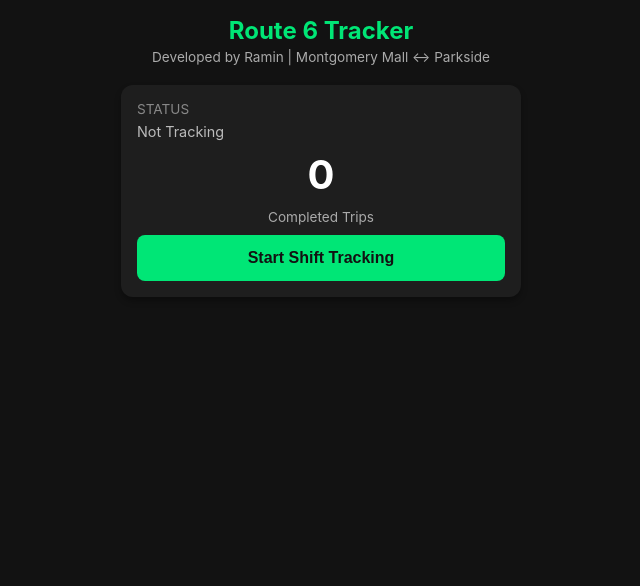
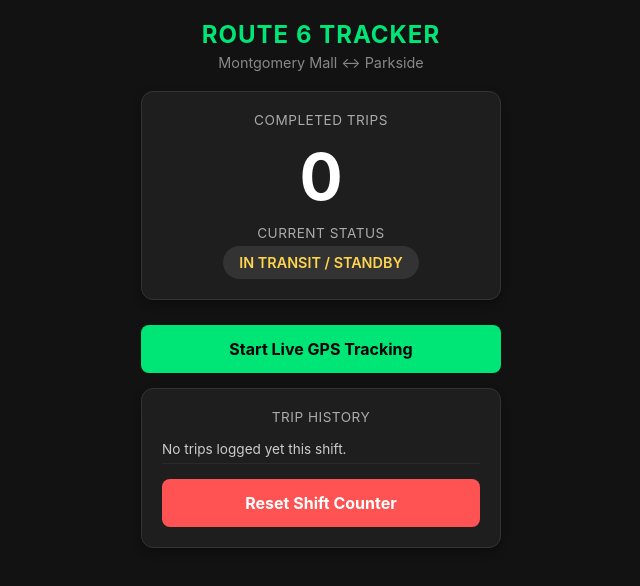
Before and after one commit to Caspian1988/index.html1, a website: page public/index.html in a window 1280 px wide. Shown: the whole page, without its empty margins (319-959 px from the left). Drawn offline with Linux system fonts and the light colour scheme.

Commit message:
Refresh public interface

```diff
--- a/public/index.html
+++ b/public/index.html
@@ -3,132 +3,79 @@
 <head>
   <meta charset="UTF-8">
   <meta name="viewport" content="width=device-width, initial-scale=1.0">
-  <title>Route 6 Tracker</title>
+  <title>Route 6 Trip Tracker</title>
   <style>
-    body {
-      font-family: -apple-system, BlinkMacSystemFont, "Segoe UI", Roboto, Helvetica, Arial, sans-serif;
-      background-color: #121212;
-      color: #ffffff;
-      margin: 0;
-      padding: 16px;
-      display: flex;
-      flex-direction: column;
-      align-items: center;
-    }
-    header {
-      text-align: center;
-      margin-bottom: 20px;
-    }
-    h1 {
-      margin: 0;
-      font-size: 1.5rem;
-      color: #00e676;
-    }
-    p.subtitle {
-      margin: 4px 0 0 0;
-      font-size: 0.85rem;
-      color: #aaa;
-    }
-    .card {
-      background-color: #1e1e1e;
-      border-radius: 12px;
-      padding: 16px;
-      width: 100%;
-      max-width: 400px;
-      margin-bottom: 16px;
-      box-shadow: 0 4px 6px rgba(0, 0, 0, 0.3);
-      box-sizing: border-box;
-    }
-    button {
-      background-color: #00e676;
-      color: #121212;
-      border: none;
-      padding: 14px;
-      font-size: 1rem;
-      font-weight: bold;
-      border-radius: 8px;
-      width: 100%;
-      cursor: pointer;
-      margin-top: 10px;
-    }
-    .status-text {
-      font-size: 0.9rem;
-      color: #bbb;
-      margin-top: 6px;
-    }
-    .trip-count {
-      font-size: 2.5rem;
-      font-weight: bold;
-      color: #fff;
-      text-align: center;
-      margin: 10px 0;
-    }
+    * { box-sizing: border-box; margin: 0; padding: 0; font-family: -apple-system, BlinkMacSystemFont, "Segoe UI", Roboto, sans-serif; }
+    body { background-color: #121212; color: #f5f5f5; text-align: center; padding: 20px; display: flex; flex-direction: column; align-items: center; min-height: 100vh; }
+    h1 { font-size: 1.5rem; color: #00e676; margin-bottom: 5px; text-transform: uppercase; letter-spacing: 1px; }
+    .subtitle { font-size: 0.9rem; color: #888; margin-bottom: 20px; }
+
+    .card { background: #1e1e1e; border: 1px solid #333; border-radius: 12px; padding: 20px; width: 100%; max-width: 360px; margin-bottom: 15px; box-shadow: 0 4px 10px rgba(0,0,0,0.3); }
+    .counter { font-size: 4rem; font-weight: bold; color: #ffffff; margin: 10px 0; }
+    .label { font-size: 0.85rem; color: #aaa; text-transform: uppercase; letter-spacing: 0.5px; }
+
+    .status-badge { display: inline-block; padding: 8px 16px; border-radius: 20px; font-weight: 600; font-size: 0.9rem; background: #333; color: #ffd54f; margin-top: 5px; }
+
+    .btn { background: #00e676; color: #000; border: none; padding: 14px 20px; font-size: 1rem; font-weight: bold; border-radius: 8px; width: 100%; max-width: 360px; cursor: pointer; margin-top: 10px; }
+    .btn:active { opacity: 0.8; }
+    .btn-reset { background: #ff5252; color: #fff; margin-top: 15px; }
+
+    .log-list { text-align: left; list-style: none; margin-top: 10px; font-size: 0.85rem; color: #ccc; max-height: 150px; overflow-y: auto; }
+    .log-item { padding: 6px 0; border-bottom: 1px solid #2a2a2a; }
   </style>
 </head>
 <body>
 
-  <header>
-    <h1>Route 6 Tracker</h1>
-    <p class="subtitle">Developed by Ramin | Montgomery Mall ↔ Parkside</p>
-  </header>
+  <h1>Route 6 Tracker</h1>
+  <p class="subtitle">Montgomery Mall ↔ Parkside</p>
 
-  <!-- WEATHER WIDGET CARD -->
-  <div class="card" id="weatherContainer" style="display:none;">
-    <div style="font-size: 0.75rem; color: #888; text-transform: uppercase; letter-spacing: 1px;">Current Terminal Weather</div>
-    <div style="display: flex; align-items: center; justify-content: space-around; margin-top: 10px;">
-      <div id="weatherIcon" style="font-size: 2.5rem;">☀️</div>
-      <div style="text-align: left;">
-        <div id="tempDisplay" style="font-size: 1.8rem; font-weight: bold; color: #fff;">--°F</div>
-        <div id="conditionDisplay" style="font-size: 0.9rem; color: #bbb;">Loading forecast...</div>
-      </div>
-    </div>
+  <div class="card">
+    <div class="label">Completed Trips</div>
+    <div class="counter" id="tripCount">0</div>
+    <div class="label">Current Status</div>
+    <div class="status-badge" id="currentStatus">STANDBY</div>
   </div>
 
-  <!-- MAIN SHIFT & TERMINAL TRACKER CARD -->
-  <div class="card">
-    <div style="font-size: 0.85rem; color: #888;">STATUS</div>
-    <div id="terminalStatus" class="status-text">Not Tracking</div>
-    <div class="trip-count" id="tripCounter">0</div>
-    <div style="text-align: center; font-size: 0.85rem; color: #aaa;">Completed Trips</div>
+  <button class="btn" id="gpsBtn" onclick="toggleGPS()">Start Live GPS Tracking</button>
 
-    <button id="toggleBtn" onclick="toggleTracking()">Start Shift Tracking</button>
+  <div class="card" style="margin-top: 15px;">
+    <div class="label">Trip History</div>
+    <ul class="log-list" id="historyList">
+      <li class="log-item">No trips logged yet this shift.</li>
+    </ul>
+    <button class="btn btn-reset" onclick="resetShift()">Reset Shift Counter</button>
   </div>
 
   <script>
-    // --- TERMINALS & GEOFENCING CONFIG ---
+    // --- TERMINALS & GEOFENCE CONFIG ---
     const TERMINALS = {
-      PARKSIDE: { name: "Parkside", lat: 39.0225, lon: -77.0972 },
-      MALL: { name: "Montgomery Mall", lat: 39.0251, lon: -77.1464 }
+      MONTGOMERY_MALL: { name: 'Montgomery Mall TC', lat: 39.0264, lon: -77.1378 },
+      PARKSIDE: { name: 'Parkside / Grosvenor', lat: 39.0232, lon: -77.1042 }
     };
-    const GEOFENCE_RADIUS_METERS = 150;
 
-    // --- APP STATE ---
-    let isTracking = false;
     let watchId = null;
     let wakeLock = null;
-    let tripCount = 0;
-    let lastTerminal = null;
 
-    // --- HAVERSINE FORMULA (METERS) ---
-    function getDistanceMeters(lat1, lon1, lat2, lon2) {
-      const R = 6371000;
-      const dLat = (lat2 - lat1) * Math.PI / 180;
-      const dLon = (lon2 - lon1) * Math.PI / 180;
-      const a = Math.sin(dLat / 2) * Math.sin(dLat / 2) +
-                Math.cos(lat1 * Math.PI / 180) * Math.cos(lat2 * Math.PI / 180) *
-                Math.sin(dLon / 2) * Math.sin(dLon / 2);
-      const c = 2 * Math.atan2(Math.sqrt(a), Math.sqrt(1 - a));
-      return R * c;
+    // Load saved shift data from phone storage
+    let shiftData = JSON.parse(localStorage.getItem('route6_shiftData')) || {
+      totalTrips: 0,
+      lastKnownTerminal: null,
+      tripHistory: []
+    };
+
+    function saveShiftData() {
+      localStorage.setItem('route6_shiftData', JSON.stringify(shiftData));
+      updateUI();
     }
 
-    // --- WAKE LOCK API ---
+    // --- SCREEN WAKE LOCK LOGIC ---
     async function requestWakeLock() {
       try {
         if ('wakeLock' in navigator) {
           wakeLock = await navigator.wakeLock.request('screen');
         }
       } catch (err) {
-        console.error("Wake Lock Error:", err.message);
+        console.log(`Wake Lock Error: ${err.message}`);
       }
     }
 
@@ -139,98 +86,117 @@
       }
     }
 
+    // --- HAVERSINE DISTANCE MATH ---
+    function calculateDistanceInMiles(lat1, lon1, lat2, lon2) {
+      const EARTH_RADIUS_MILES = 3958.8;
+      const dLat = (lat2 - lat1) * (Math.PI / 180);
+      const dLon = (lon2 - lon1) * (Math.PI / 180);
+
+      const a =
+        Math.sin(dLat / 2) * Math.sin(dLat / 2) +
+        Math.cos(lat1 * (Math.PI / 180)) *
+          Math.cos(lat2 * (Math.PI / 180)) *
+          Math.sin(dLon / 2) *
+          Math.sin(dLon / 2);
+
+      const c = 2 * Math.atan2(Math.sqrt(a), Math.sqrt(1 - a));
+      return EARTH_RADIUS_MILES * c;
+    }
+
+    function checkGeofences(currentLat, currentLon, radiusMiles = 0.06) {
+      const distMontgomery = calculateDistanceInMiles(currentLat, currentLon, TERMINALS.MONTGOMERY_MALL.lat, TERMINALS.MONTGOMERY_MALL.lon);
+      const distParkside = calculateDistanceInMiles(currentLat, currentLon, TERMINALS.PARKSIDE.lat, TERMINALS.PARKSIDE.lon);
+
+      if (distMontgomery <= radiusMiles) return 'MONTGOMERY_MALL';
+      if (distParkside <= radiusMiles) return 'PARKSIDE';
+      return null;
+    }
+
+    // --- PROCESS LIVE GPS UPDATE ---
+    function processLocationUpdate(lat, lon) {
+      const currentTerminal = checkGeofences(lat, lon);
+
+      if (currentTerminal) {
+        if (shiftData.lastKnownTerminal && shiftData.lastKnownTerminal !== currentTerminal) {
+          shiftData.totalTrips += 1;
+          shiftData.tripHistory.push({
+            tripNumber: shiftData.totalTrips,
+            from: TERMINALS[shiftData.lastKnownTerminal].name,
+            to: TERMINALS[currentTerminal].name,
+            timestamp: new Date().toLocaleTimeString([], { hour: '2-digit', minute: '2-digit' })
+          });
+        }
+        shiftData.lastKnownTerminal = currentTerminal;
+        saveShiftData();
+      }
+    }
+
+    // --- UI UPDATER ---
+    function updateUI() {
+      document.getElementById('tripCount').innerText = shiftData.totalTrips;
+
+      const statusBadge = document.getElementById('currentStatus');
+      if (shiftData.lastKnownTerminal) {
+        statusBadge.innerText = TERMINALS[shiftData.lastKnownTerminal].name;
+      } else {
+        statusBadge.innerText = 'IN TRANSIT / STANDBY';
+      }
+
+      const historyList = document.getElementById('historyList');
+      if (shiftData.tripHistory.length > 0) {
+        historyList.innerHTML = shiftData.tripHistory.slice().reverse().map(t =>
+          `<li class="log-item">Trip #${t.tripNumber}: ${t.from} ➔ ${t.to} (${t.timestamp})</li>`
+        ).join('');
+      } else {
+        historyList.innerHTML = '<li class="log-item">No trips logged yet this shift.</li>';
+      }
+    }
+
+    // --- CONTROLS ---
+    async function toggleGPS() {
+      const btn = document.getElementById('gpsBtn');
+      if (watchId === null) {
+        if ('geolocation' in navigator) {
+          watchId = navigator.geolocation.watchPosition(
+            (pos) => processLocationUpdate(pos.coords.latitude, pos.coords.longitude),
+            (err) => alert('GPS Error: ' + err.message),
+            { enableHighAccuracy: true, maximumAge: 10000, timeout: 5000 }
+          );
+
+          await requestWakeLock(); // Request Screen Wake Lock
+
+          btn.innerText = 'Stop GPS Tracking';
+          btn.style.background = '#ff9800';
+        } else {
+          alert('Geolocation is not supported by your browser.');
+        }
+      } else {
+        navigator.geolocation.clearWatch(watchId);
+        watchId = null;
+
+        releaseWakeLock(); // Release Screen Wake Lock
+
+        btn.innerText = 'Start Live GPS Tracking';
+        btn.style.background = '#00e676';
+      }
+    }
+
+    function resetShift() {
+      if (confirm('Reset shift trip counter to 0?')) {
+        shiftData = { totalTrips: 0, lastKnownTerminal: null, tripHistory: [] };
+        saveShiftData();
+      }
+    }
+
+    // Re-acquire wake lock if user leaves and returns to browser tab
     document.addEventListener('visibilitychange', async () => {
       if (wakeLock !== null && document.visibilityState === 'visible') {
         await requestWakeLock();
       }
     });
 
-    // --- WEATHER API ---
-    async function fetchTerminalWeather(lat, lon) {
-      try {
-        const apiUrl = `https://api.open-meteo.com/v1/forecast?latitude=${lat}&longitude=${lon}&current=temperature_2m,weather_code&temperature_unit=fahrenheit`;
-        const response = await fetch(apiUrl);
-        if (!response.ok) return;
-        const data = await response.json();
-
-        const temp = Math.round(data.current.temperature_2m);
-        const code = data.current.weather_code;
-
-        let icon = '☀️';
-        let desc = 'Clear';
-        if (code > 0 && code <= 3) { icon = '⛅'; desc = 'Partly Cloudy'; }
-        else if (code >= 45 && code <= 48) { icon = '🌫️'; desc = 'Foggy'; }
-        else if (code >= 51 && code <= 67) { icon = '🌧️'; desc = 'Rain'; }
-        else if (code >= 71 && code <= 77) { icon = '❄️'; desc = 'Snow'; }
-        else if (code >= 80 && code <= 99) { icon = '⛈️'; desc = 'Storms'; }
-
-        document.getElementById('weatherContainer').style.display = 'block';
-        document.getElementById('weatherIcon').innerText = icon;
-        document.getElementById('tempDisplay').innerText = `${temp}°F`;
-        document.getElementById('conditionDisplay').innerText = desc;
-      } catch (err) {
-        console.log("Weather error:", err);
-      }
-    }
-
-    // --- GPS PROCESSOR ---
-    function processLocationUpdate(position) {
-      const lat = position.coords.latitude;
-      const lon = position.coords.longitude;
-
-      fetchTerminalWeather(lat, lon);
-
-      const distParkside = getDistanceMeters(lat, lon, TERMINALS.PARKSIDE.lat, TERMINALS.PARKSIDE.lon);
-      const distMall = getDistanceMeters(lat, lon, TERMINALS.MALL.lat, TERMINALS.MALL.lon);
-
-      let currentTerminal = null;
-      if (distParkside <= GEOFENCE_RADIUS_METERS) currentTerminal = "PARKSIDE";
-      if (distMall <= GEOFENCE_RADIUS_METERS) currentTerminal = "MALL";
-
-      const statusEl = document.getElementById('terminalStatus');
-
-      if (currentTerminal) {
-        statusEl.innerText = `At ${TERMINALS[currentTerminal].name}`;
-        if (lastTerminal && lastTerminal !== currentTerminal) {
-          tripCount++;
-          document.getElementById('tripCounter').innerText = tripCount;
-        }
-        lastTerminal = currentTerminal;
-      } else {
-        statusEl.innerText = "In Transit...";
-      }
-    }
-
-    // --- TOGGLE TRACKING ---
-    function toggleTracking() {
-      const btn = document.getElementById('toggleBtn');
-      const statusEl = document.getElementById('terminalStatus');
-
-      if (!isTracking) {
-        if ("geolocation" in navigator) {
-          watchId = navigator.geolocation.watchPosition(
-            processLocationUpdate,
-            (err) => { statusEl.innerText = `GPS Error: ${err.message}`; },
-            { enableHighAccuracy: true, timeout: 10000, maximumAge: 0 }
-          );
-          requestWakeLock();
-          isTracking = true;
-          btn.innerText = "Stop Shift Tracking";
-          btn.style.backgroundColor = "#ff5252";
-          statusEl.innerText = "Acquiring GPS...";
-        } else {
-          alert("Geolocation is not supported by your browser.");
-        }
-      } else {
-        if (watchId !== null) navigator.geolocation.clearWatch(watchId);
-        releaseWakeLock();
-        isTracking = false;
-        btn.innerText = "Start Shift Tracking";
-        btn.style.backgroundColor = "#00e676";
-        statusEl.innerText = "Tracking Stopped";
-        document.getElementById('weatherContainer').style.display = 'none';
-      }
-    }
+    // Initial render
+    updateUI();
   </script>
 </body>
 </html>
```
